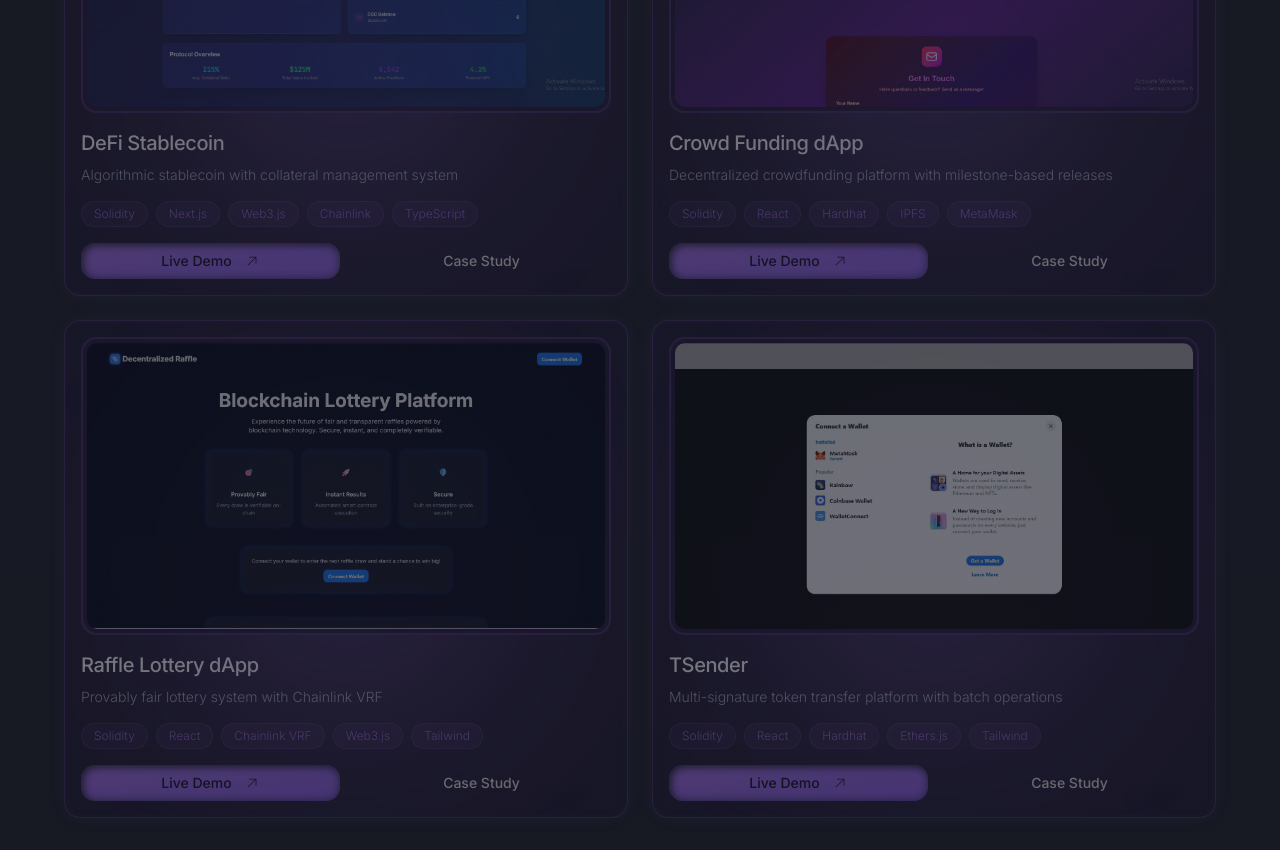
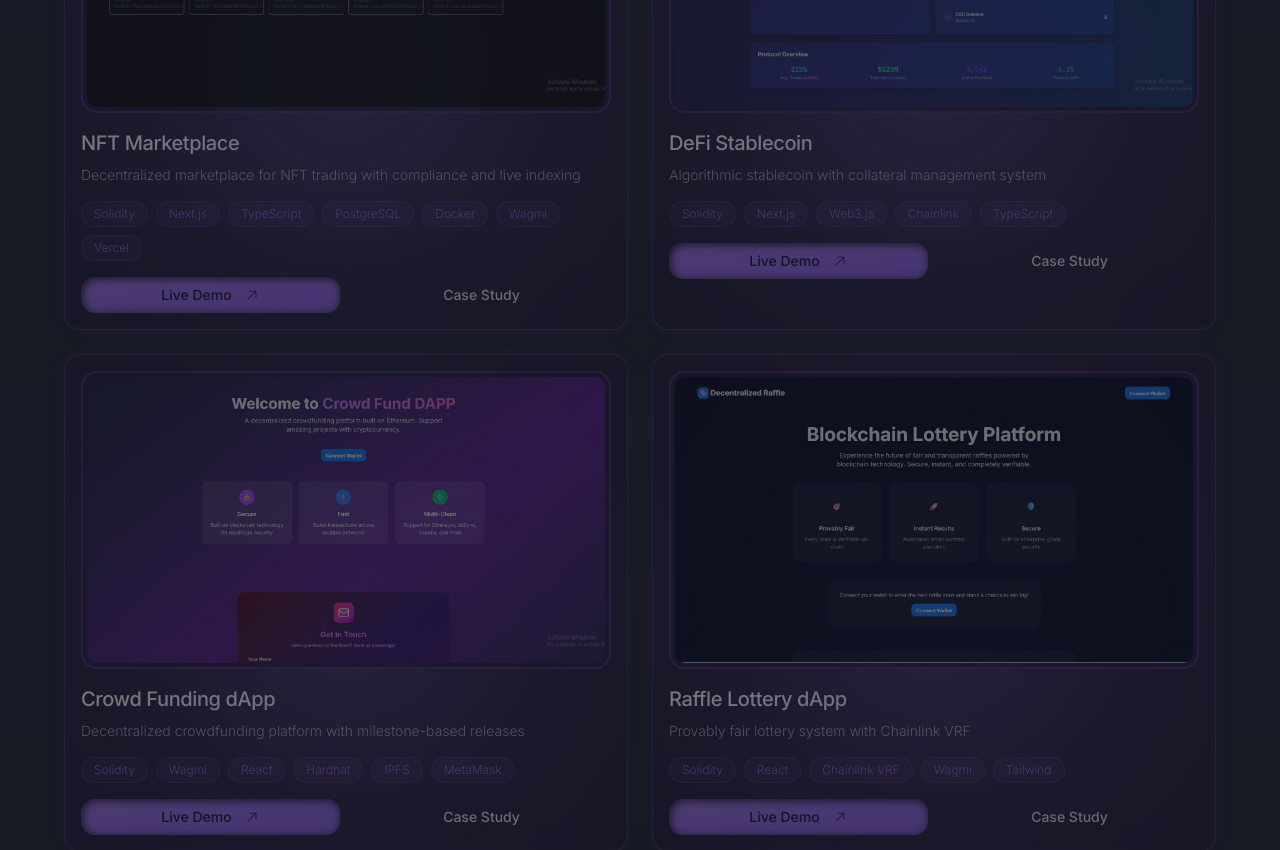
Before and after one commit to Rayannnzn/Portfolio-Website, a React (Vite) app: page / in a window 1280 px wide. Shown: the part 1840-2690 px from the top of the page. Built offline with nearby package versions, Linux system fonts and the light colour scheme; the HTML template or start-up script is replaced by a standard one.

Commit message:
New Projects Added

```diff
--- a/src/data/projects.ts
+++ b/src/data/projects.ts
@@ -4,8 +4,34 @@ import tsenderPreview from "@/assets/tsender-preview.jpg";
 import stablecoinPreview from "@/assets/stablecoin-preview.jpg";
 import crowdfundingPreview from "@/assets/crowdfunding-preview.jpg";
 import rafflePreview from "@/assets/raffle-preview.jpg";
+import nftMarketplacePreview from "@/assets/nftMarketplacePreview.jpg";
 
 export const projects = [
+
+      {
+  id: "nft-marketplace",
+  title: "NFT Marketplace",
+  shortDescription: "Decentralized marketplace for NFT trading with compliance and live indexing",
+  description: "A fully-featured NFT marketplace supporting real-time updates, database indexing, and compliance filtering to ensure secure and transparent trading.",
+  image: nftMarketplacePreview, // Add this line
+  techStack: ["Solidity","Next.js", "TypeScript", "PostgreSQL", "Docker", "Wagmi", "Vercel"],
+  liveUrl: "https://nft-market-place-gilt.vercel.app",
+  liveCode: "https://github.com/Rayannnzn/NFT-MarketPlace",
+  caseStudyUrl: "/projects/nft-marketplace",
+  duration: "1 month",
+  role: "Full-stack (Frontend + Indexer + Database Integration)",
+  team: "Solo",
+  problem: "Existing NFT platforms lack real-time data synchronization and compliance checks, making them vulnerable to outdated listings and suspicious activity.",
+  solution: "Built a modern NFT marketplace with live indexers that sync blockchain data to the database, ensuring real-time updates for listings, purchases, and cancellations while enforcing compliance checks.",
+  highlights: [
+    "Deployed and hosted seamlessly on Vercel",
+    "Integrated real-time indexers with PostgreSQL",
+    "Automatic listing and delisting of NFTs based on blockchain events",
+    "Added compliance route to prevent suspicious or illicit access",
+    "Optimized UI for fast NFT browsing and interaction"
+  ],
+  impact: "Enhanced trust and transparency for NFT trading while maintaining live, accurate data across frontend and database."
+  },
 
     {
     id: "stablecoin",
@@ -17,7 +43,7 @@ export const projects = [
     liveUrl: "https://stablecoin-dapp.vercel.app",
     liveCode: "https://github.com/Rayannnzn/Stable-Coin-DApp",
     caseStudyUrl: "/projects/stablecoin",
-    duration: "4 months",
+    duration: "2 months",
     role: "Full-stack (UI + Smart Contracts)",
     team: "Solo",
     problem: "Need for a transparent, algorithmic stablecoin with robust collateralization and liquidation mechanisms.",
@@ -37,7 +63,7 @@ export const projects = [
     shortDescription: "Decentralized crowdfunding platform with milestone-based releases",
     description: "A transparent crowdfunding platform where campaign creators can raise funds with milestone-based fund releases and contributor voting rights.",
     image: crowdfundingPreview, // Add this line
-    techStack: ["Solidity", "React", "Hardhat", "IPFS", "MetaMask"],
+    techStack: ["Solidity","Wagmi", "React", "Hardhat", "IPFS", "MetaMask"],
     liveUrl: "https://crowd-funding-dapp-kappa.vercel.app",
     liveCode: "https://github.com/Rayannnzn/Crowd-Funding-Dapp",
     caseStudyUrl: "/projects/crowdfunding",
@@ -62,11 +88,11 @@ export const projects = [
     shortDescription: "Provably fair lottery system with Chainlink VRF",
     description: "A fully decentralized lottery platform using Chainlink VRF for verifiable randomness and automatic prize distribution.",
     image: rafflePreview, // Add this line
-    techStack: ["Solidity", "React", "Chainlink VRF", "Web3.js", "Tailwind"],
+    techStack: ["Solidity", "React", "Chainlink VRF", "Wagmi", "Tailwind"],
     liveUrl: "https://raffle-dapp-navy.vercel.app",
     liveCode: "https://github.com/Rayannnzn/Decentralized-Raffle-DApp",
     caseStudyUrl: "/projects/raffle",
-    duration: "2 months",
+    duration: "1 month",
     role: "Full-stack (UI + Smart Contracts)",
     team: "Solo",
     problem: "Online lotteries lack transparency and users can't verify fairness of the random selection process.",
@@ -86,11 +112,11 @@ export const projects = [
     shortDescription: "Multi-signature token transfer platform with batch operations",
     description: "A sophisticated dApp enabling secure batch token transfers with multi-signature wallet support. Features gas optimization and comprehensive testing.",
     image: tsenderPreview, // Add this line
-    techStack: ["Solidity", "React", "Hardhat", "Ethers.js", "Tailwind"],
+    techStack: ["Solidity","Wagmi", "React", "Hardhat", "Ethers.js", "Tailwind"],
     liveUrl: "https://t-sender-ui-cyan.vercel.app",
     liveCode: "https://github.com/Rayannnzn/TSender-UI",
     caseStudyUrl: "/projects/tsender",
-    duration: "3 months",
+    duration: "1 months",
     role: "Full-stack (UI + Smart Contracts)",
     team: "Solo",
     problem: "Users needed a reliable way to send tokens to multiple addresses without paying excessive gas fees or risking transaction failures.",
```
Also changed, not shown: src/assets/nftMarketplacePreview.jpg (added).
